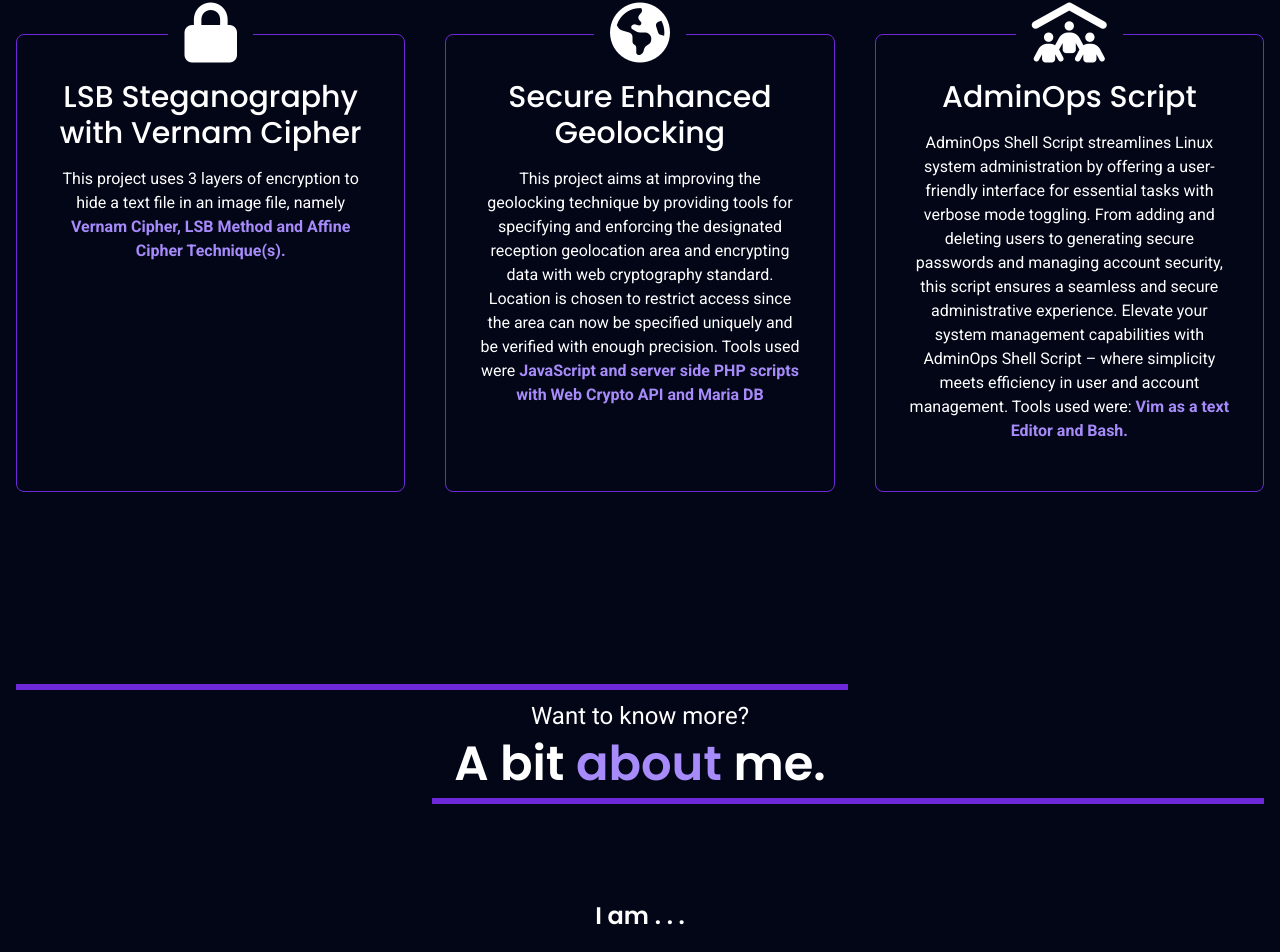
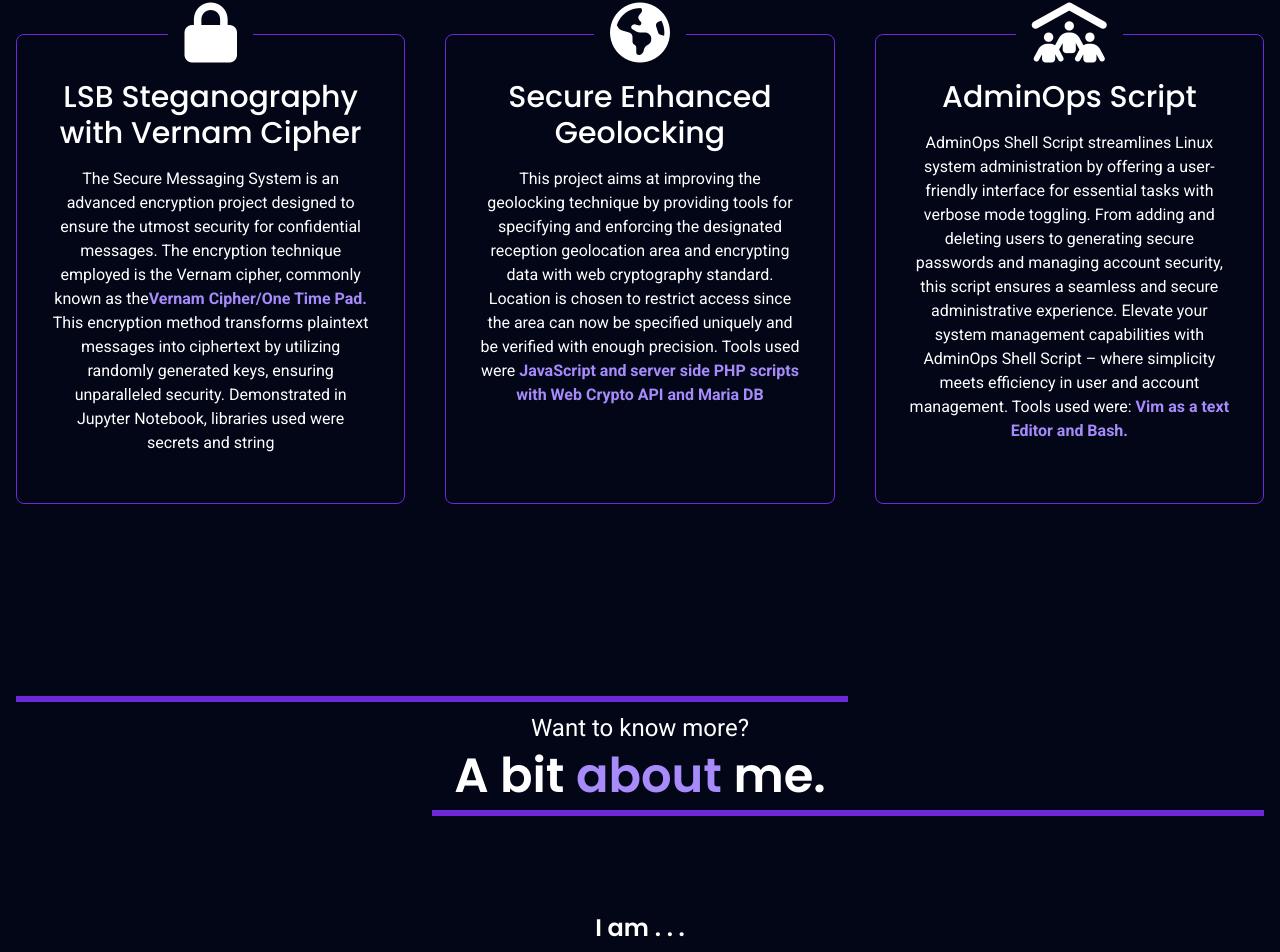
Before and after one commit to tentinqu/portfoliowebsite, a SvelteKit app: page / in a window 1280 px wide. Shown: the part 988-1940 px from the top of the page. Built offline with nearby package versions, Linux system fonts and the light colour scheme.

Commit message:
Update Main.svelte

```diff
--- a/src/components/Main.svelte
+++ b/src/components/Main.svelte
@@ -85,10 +85,10 @@
     <div class="grid grid-cols-1 lg:grid-cols-3 gap-12 lg:gap-10">
       <Step step={steps[0]}>
         <p>
-          This project uses 3 layers of encryption to hide a text file in an
-          image file, namely <strong class="text-violet-400">
-            Vernam Cipher, LSB Method and Affine Cipher Technique(s).</strong
-          >
+          The Secure Messaging System is an advanced encryption project designed to ensure the utmost security for confidential messages. The encryption technique employed is the Vernam cipher, commonly known as the<strong class="text-violet-400">
+            Vernam Cipher/One Time Pad. </strong
+          > This encryption method transforms plaintext messages into ciphertext by utilizing randomly generated keys, ensuring unparalleled security. Demonstrated in Jupyter Notebook, libraries used were secrets and string
+
         </p>
       </Step>
 
```
